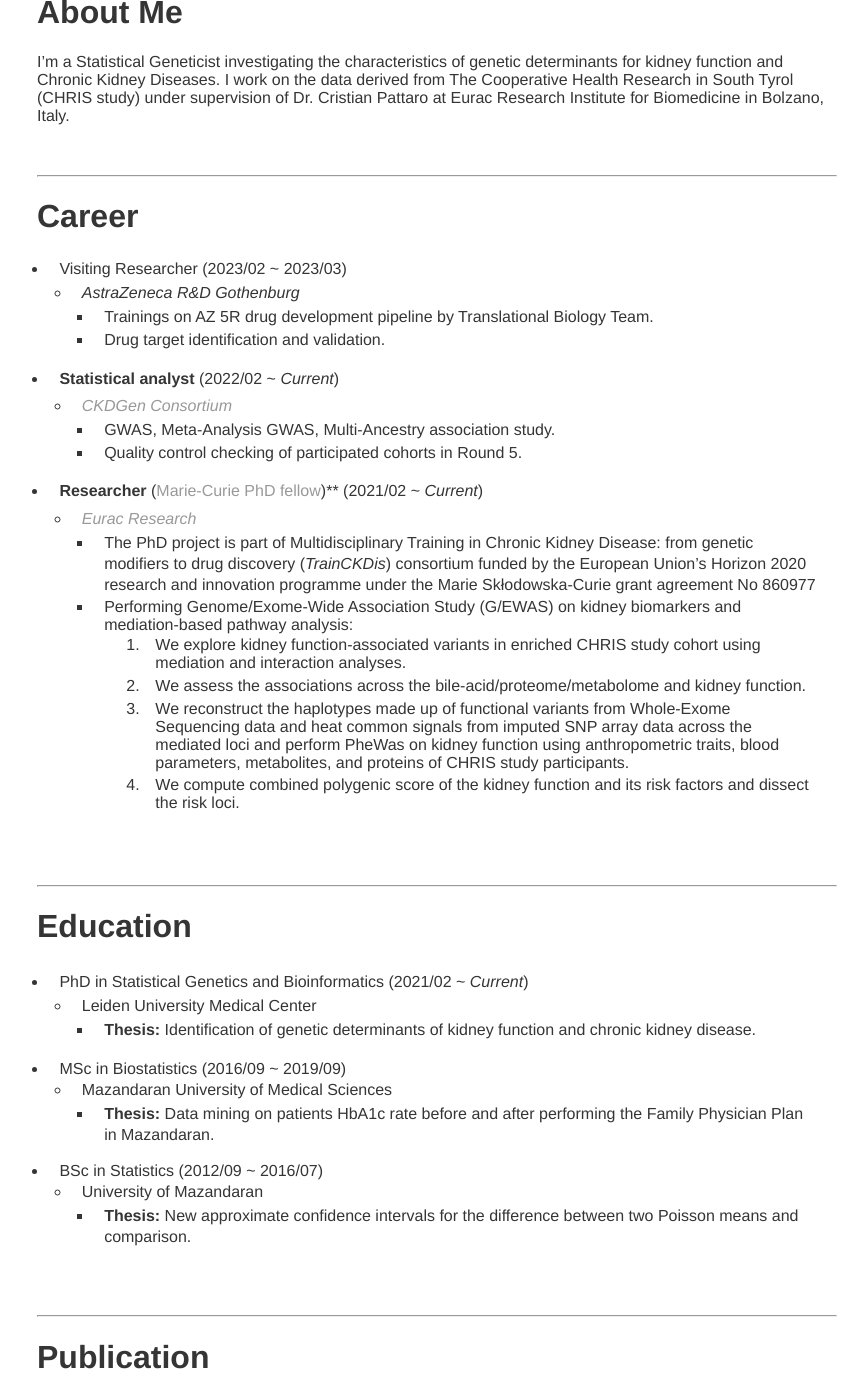
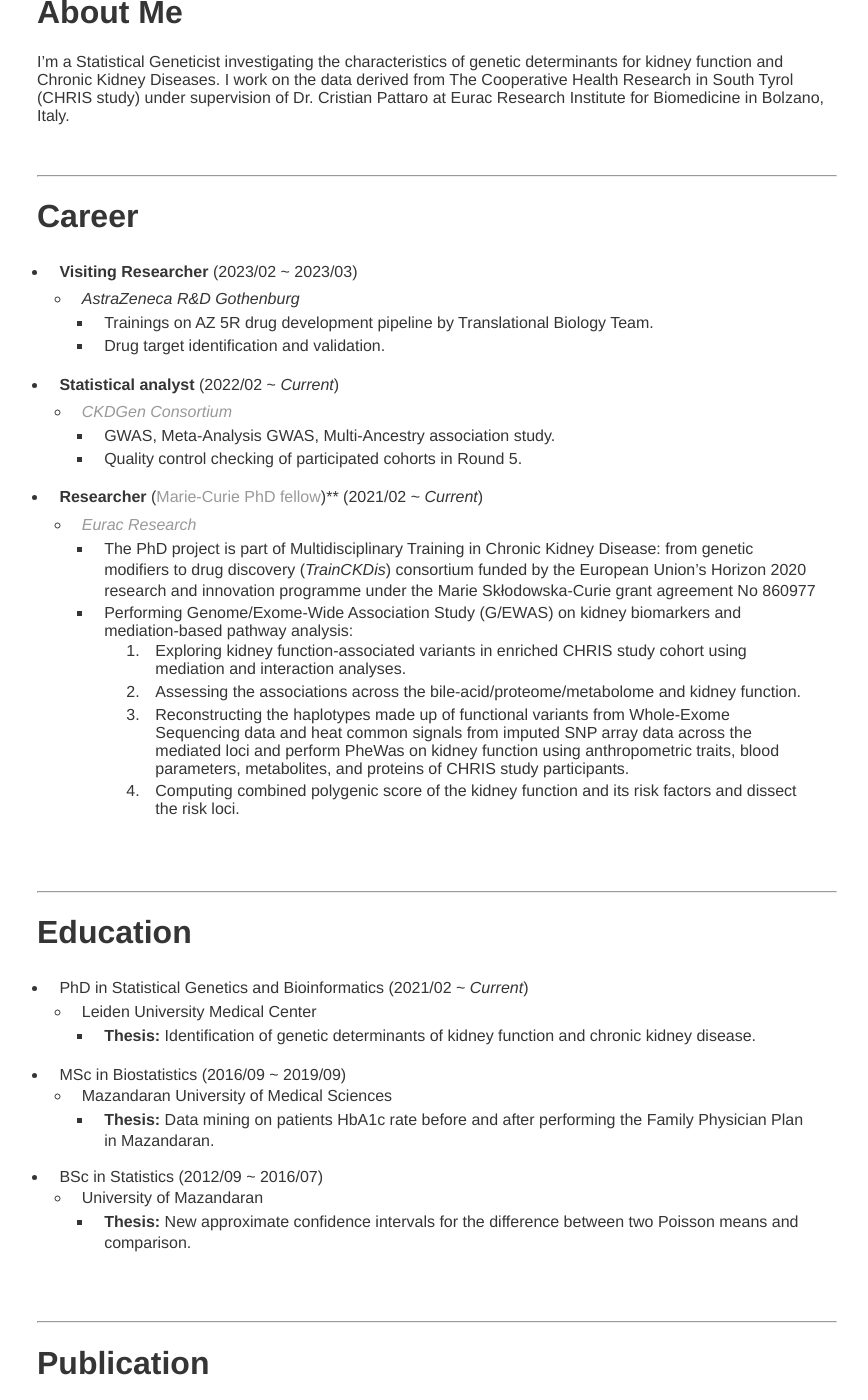
Before and after one commit to dariushghasemi/dariushghasemi.github.io, a Jekyll site: the page built from index.md, in a window 1280 px wide and 1400 px high, scrolled down 409 px. Shown: the whole window, without its empty margins (203-1071 px from the left). Built offline with Jekyll 4.4.1, drawn with Linux system fonts in a browser that asks for light colours; our own code applies the rules of GitHub Pages for plain Markdown files; some of the changed text lies outside the part shown.

```diff
--- a/index.md
+++ b/index.md
@@ -10,7 +10,7 @@ I'm a Statistical Geneticist investigating the characteristics of genetic determ
 ---
 
 # Career
-* Visiting Researcher (2023/02 ~ 2023/03)
+* **Visiting Researcher** (2023/02 ~ 2023/03)
   * _AstraZeneca R&D Gothenburg_
     * Trainings on AZ 5R drug development pipeline by Translational Biology Team.
     * Drug target identification and validation.
@@ -24,10 +24,10 @@ I'm a Statistical Geneticist investigating the characteristics of genetic determ
   * [_Eurac Research_](https://www.eurac.edu/en/people/dariush-ghasemi-semeskandeh)
     * The PhD project is part of Multidisciplinary Training in Chronic Kidney Disease: from genetic modifiers to drug discovery (_TrainCKDis_) consortium funded by the European Union’s Horizon 2020 research and innovation programme under the Marie Skłodowska-Curie grant agreement No 860977
     * Performing Genome/Exome-Wide Association Study (G/EWAS) on kidney biomarkers and mediation-based pathway analysis:
-      1. We explore kidney function-associated variants in enriched CHRIS study cohort using mediation and interaction analyses.
-      2. We assess the associations across the bile-acid/proteome/metabolome and kidney function.
-      3. We reconstruct the haplotypes made up of functional variants from Whole-Exome Sequencing data and heat common signals from imputed SNP array data across the mediated loci and perform PheWas on kidney function using anthropometric traits, blood parameters, metabolites, and proteins of CHRIS study participants.
-      4. We compute combined polygenic score of the kidney function and its risk factors and dissect the risk loci.
+      1. Exploring kidney function-associated variants in enriched CHRIS study cohort using mediation and interaction analyses.
+      2. Assessing the associations across the bile-acid/proteome/metabolome and kidney function.
+      3. Reconstructing the haplotypes made up of functional variants from Whole-Exome Sequencing data and heat common signals from imputed SNP array data across the mediated loci and perform PheWas on kidney function using anthropometric traits, blood parameters, metabolites, and proteins of CHRIS study participants.
+      4. Computing combined polygenic score of the kidney function and its risk factors and dissect the risk loci.
 
 <br/>
 
```
Also changed, not shown: other parts of index.md (+1 -1 lines).
